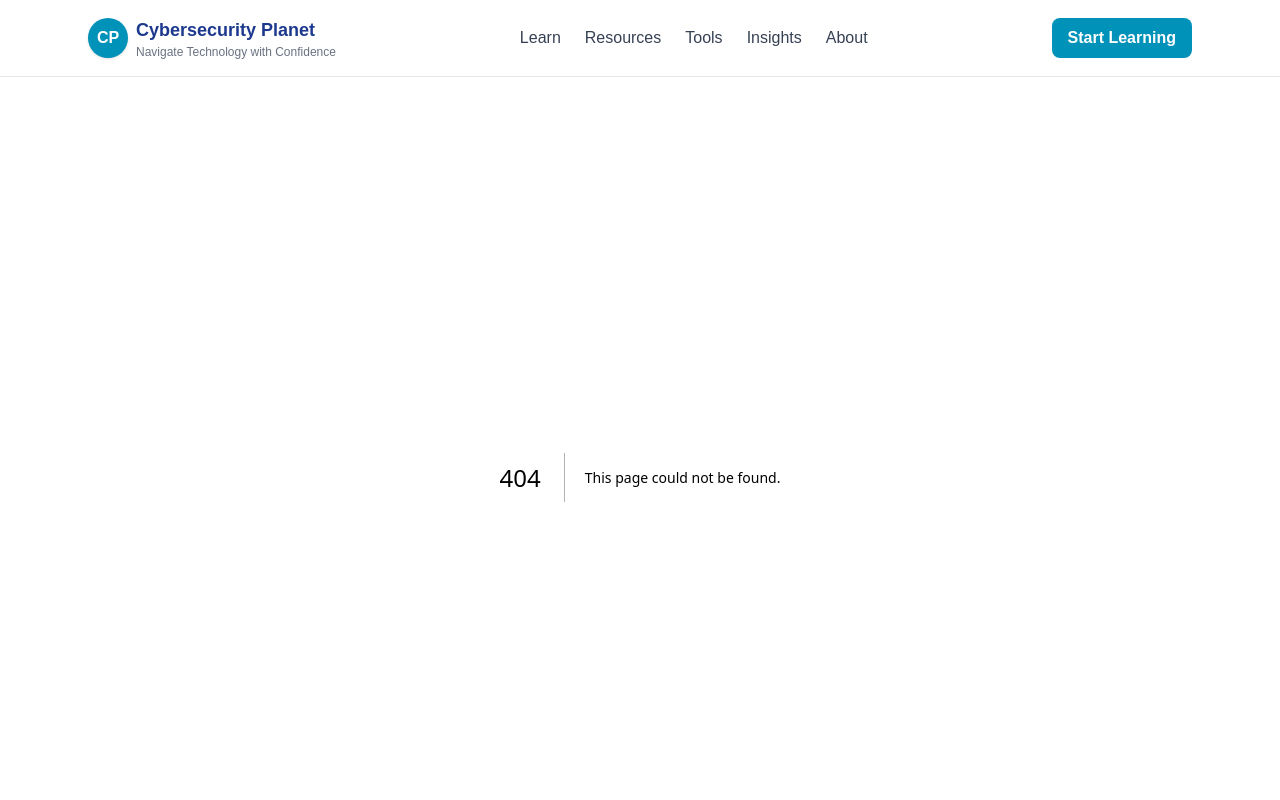
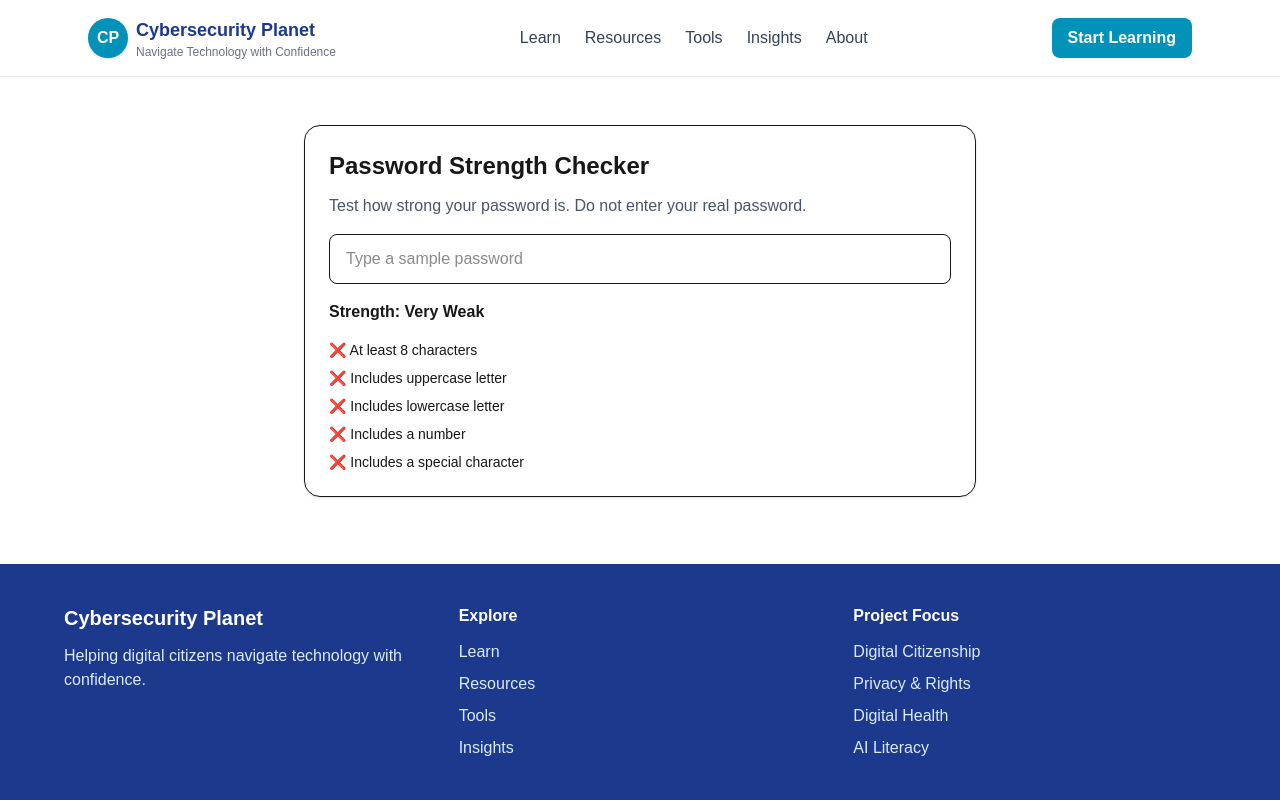
Before and after one commit to Black-widow-codes/Cybersecurity-Planet, a Next.js app: page /tools/password-strength-checker in a window 1280 px wide. Before the commit this address had no page. Shown: the top 800 px of the page. Built offline with nearby package versions, Linux system fonts and the light colour scheme.

Commit message:
Add password strength checker tool

```diff
--- /dev/null
+++ b/src/app/tools/password-strength-checker/page.tsx
@@ -0,0 +1,15 @@
+import PasswordStrengthChecker from "@/components/PasswordStrengthChecker";
+
+export const metadata = {
+  title: "Password Strength Checker | Cybersecurity Planet",
+  description:
+    "Check password strength and learn how to create safer passwords.",
+};
+
+export default function PasswordStrengthCheckerPage() {
+  return (
+    <main className="px-6 py-12">
+      <PasswordStrengthChecker />
+    </main>
+  );
+}
--- /dev/null
+++ b/src/components/PasswordStrengthChecker.tsx
@@ -0,0 +1,56 @@
+"use client";
+
+import { useState } from "react";
+
+export default function PasswordStrengthChecker() {
+  const [password, setPassword] = useState("");
+
+  const checks = {
+    length: password.length >= 8,
+    uppercase: /[A-Z]/.test(password),
+    lowercase: /[a-z]/.test(password),
+    number: /[0-9]/.test(password),
+    special: /[^A-Za-z0-9]/.test(password),
+  };
+
+  const score = Object.values(checks).filter(Boolean).length;
+
+  let strength = "Very Weak";
+
+  if (score === 2) strength = "Weak";
+  if (score === 3) strength = "Medium";
+  if (score === 4) strength = "Strong";
+  if (score === 5) strength = "Very Strong";
+
+  return (
+    <section className="mx-auto max-w-2xl rounded-2xl border p-6 shadow-sm">
+      <h2 className="text-2xl font-bold mb-3">Password Strength Checker</h2>
+
+      <p className="mb-4 text-gray-600">
+        Test how strong your password is. Do not enter your real password.
+      </p>
+
+      <input
+        type="password"
+        value={password}
+        onChange={(e) => setPassword(e.target.value)}
+        placeholder="Type a sample password"
+        className="w-full rounded-lg border px-4 py-3 mb-4"
+      />
+
+      <div className="mb-4">
+        <p className="font-semibold">
+          Strength: <span>{strength}</span>
+        </p>
+      </div>
+
+      <ul className="space-y-2 text-sm">
+        <li>{checks.length ? "✅" : "❌"} At least 8 characters</li>
+        <li>{checks.uppercase ? "✅" : "❌"} Includes uppercase letter</li>
+        <li>{checks.lowercase ? "✅" : "❌"} Includes lowercase letter</li>
+        <li>{checks.number ? "✅" : "❌"} Includes a number</li>
+        <li>{checks.special ? "✅" : "❌"} Includes a special character</li>
+      </ul>
+    </section>
+  );
+}
```
Also changed, not shown: 1 other file (tests, documents, lock files or other folders).
